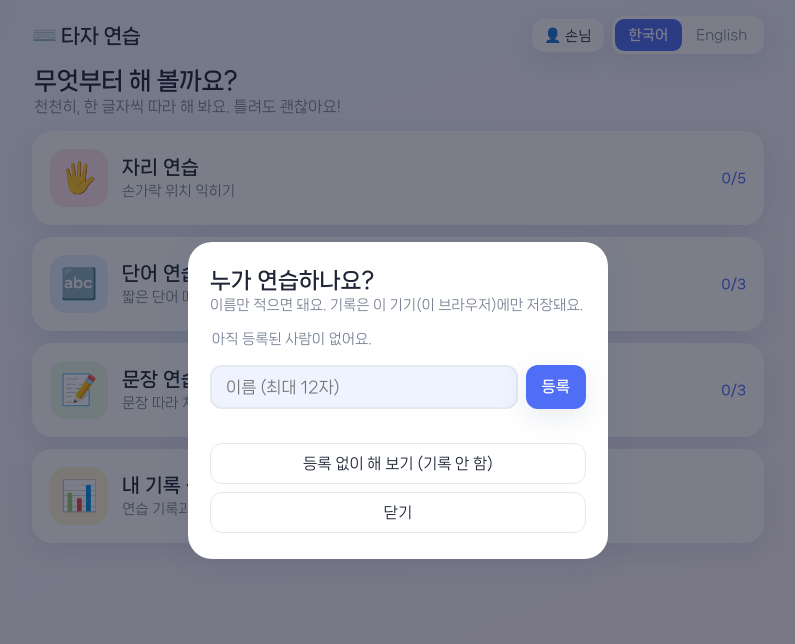
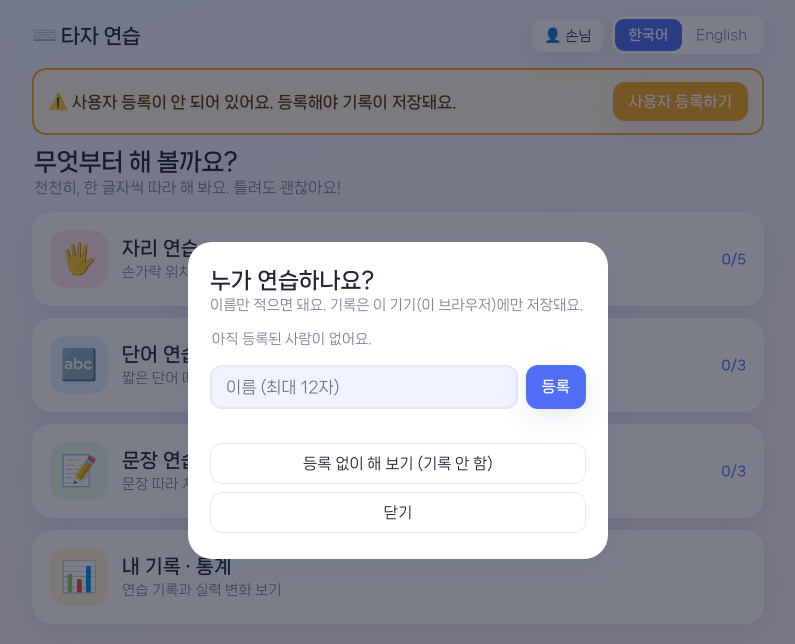
Before and after one commit to ChicagoPlan/chplan_typing, a plain HTML site: page index.html in a window 1280 px wide. Shown: the whole page, without its empty margins (242-1037 px from the left). Drawn offline with Linux system fonts and the light colour scheme.

Commit message:
[추가] 사용자 미등록 시 상단 경고 배너+등록 버튼, 저장소 영구 보관 요청
Co-Authored-By: Claude Sonnet 5.5 <noreply@anthropic.com>
Claude-Session: https://claude.ai/code/session_01PFQgGYXo1tuyGjAdzSzMWb

```diff
--- a/index.html
+++ b/index.html
@@ -135,6 +135,9 @@ html,body{margin:0;min-height:100%;color:var(--text);
 
 /* user chip + panel */
 .hr{display:flex;align-items:center;gap:8px;flex-wrap:wrap;justify-content:flex-end}
+.regbar{display:flex;align-items:center;justify-content:space-between;gap:10px;flex-wrap:wrap;margin:0 0 14px;padding:12px 14px;border-radius:14px;border:2px solid #f5a623;background:#fff7e6;color:#5a3b00;font-weight:700}
+.regbar[hidden]{display:none}
+.regbar .btn{background:#f5a623;color:#fff;border-color:#f5a623}
 .ubtn{padding:8px 12px;font-size:14px;border-radius:12px;max-width:150px;overflow:hidden;text-overflow:ellipsis;white-space:nowrap}
 .res.up{max-width:420px;text-align:left;max-height:90vh;overflow:auto}
 .res.up h3{margin:0 0 4px}
@@ -191,6 +194,7 @@ html,body{margin:0;min-height:100%;color:var(--text);
       </div>
     </div>
   </div>
+  <div class="regbar" id="regBar" role="alert" hidden><span id="regBarT"></span><button class="btn" id="regBarBtn"></button></div>
 
   <!-- HOME -->
   <section id="home">
@@ -337,7 +341,7 @@ ko:{
   good:'지금까지 잘 맞아요.',
   acc:'정확도', time:'시간(초)', spd:'타수/분', spdW:'타수/분', again:'다시 하기', nextLv:'다음 단계 ▶', home:'처음으로',
   bkLoad:'책을 불러오는 중이에요…', bkFail:'책 문장을 불러오지 못했어요. 인터넷을 확인하고 다시 눌러 주세요.',
-  guest:'손님', userBtnT:'사용자 바꾸기',
+  guest:'손님', userBtnT:'사용자 바꾸기', regNone:'⚠️ 사용자 등록이 안 되어 있어요. 등록해야 기록이 저장돼요.', regNoneBtn:'사용자 등록하기', regPick:'⚠️ 사용자를 선택해야 기록이 저장돼요.', regPickBtn:'사용자 선택',
   uTitle:'누가 연습하나요?', uSub:'이름만 적으면 돼요. 기록은 이 기기(이 브라우저)에만 저장돼요.', uPh:'이름 (최대 12자)', uAdd:'등록',
   uGuest:'등록 없이 해 보기 (기록 안 함)', uClose:'닫기', uEmpty:'아직 등록된 사람이 없어요.', uDel:'삭제', uDelSure:'정말 삭제', uCur:'사용 중',
   uNeed:'이름을 적어 주세요.', uDup:'이미 있는 이름이에요.', uFull:'최대 8명까지 등록할 수 있어요.',
@@ -364,7 +368,7 @@ en:{
   good:'Looking good so far.',
   acc:'Accuracy', time:'Seconds', spd:'WPM', spdW:'WPM', again:'Try again', nextLv:'Next level ▶', home:'Home',
   bkLoad:'Loading books…', bkFail:'Could not load the book sentences. Check your connection and try again.',
-  guest:'Guest', userBtnT:'Change user',
+  guest:'Guest', userBtnT:'Change user', regNone:'⚠️ No user is registered. Register to save your records.', regNoneBtn:'Register', regPick:'⚠️ Pick a user to save your records.', regPickBtn:'Pick user',
   uTitle:'Who is practicing?', uSub:'Just type a name. Records are saved only on this device (this browser).', uPh:'Name (max 12 chars)', uAdd:'Add',
   uGuest:'Try without signing up (no records)', uClose:'Close', uEmpty:'No one is registered yet.', uDel:'Delete', uDelSure:'Really delete', uCur:'In use',
   uNeed:'Please type a name.', uDup:'That name already exists.', uFull:'Up to 8 people can be registered.',
@@ -741,6 +745,10 @@ function renderUserBtn(){
   const u = curUser();
   $('userBtn').textContent = '👤 ' + (u ? u.name : t().guest);
   $('userBtn').title = t().userBtnT;
+  const L = t(), none = !U.users.length;
+  $('regBar').hidden = !!u;
+  $('regBarT').textContent = none ? L.regNone : L.regPick;
+  $('regBarBtn').textContent = none ? L.regNoneBtn : L.regPickBtn;
 }
 function renderUsers(){
   const L = t();
@@ -882,6 +890,7 @@ document.querySelectorAll('#langSeg button').forEach(b => b.addEventListener('cl
 
 $('stBack').addEventListener('click', () => { showView('home'); renderHome(); });
 $('userBtn').addEventListener('click', openUsers);
+$('regBarBtn').addEventListener('click', openUsers);
 $('uClose').addEventListener('click', closeUsers);
 $('uGuest').addEventListener('click', () => { U.cur = null; saveUsers(); closeUsers(); afterUserChange(); });
 $('uov').addEventListener('click', e => { if (e.target === $('uov')) closeUsers(); });
@@ -893,6 +902,7 @@ $('uForm').addEventListener('submit', e => {
   afterUserChange(); closeUsers();
 });
 
+try{ if(navigator.storage && navigator.storage.persist) navigator.storage.persist(); }catch(e){}
 applyLang();
 showView('home');
 if (!U.users.length && !LS.get('tp3_seen', 0)) openUsers();
```
